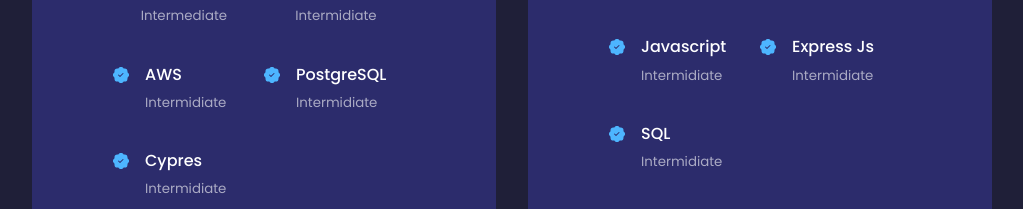
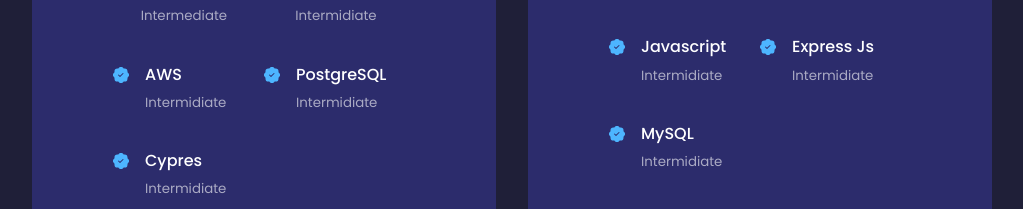
Before and after one commit to HillaryNyakundi/My-portfolio, a React (Create React App) app: page / in a window 1280 px wide. Shown: the part 1804-2013 px from the top of the page, without its empty margins (128-1151 px from the left). Built offline with nearby package versions, Linux system fonts and the light colour scheme.

Commit message:
minor fixes

```diff
--- a/src/components/contact/Contact.jsx
+++ b/src/components/contact/Contact.jsx
@@ -31,7 +31,7 @@
 
           <article className=" contact__option">
             <MdOutlineEmail className='contact__option-icon'/>
-            <h4>Email</h4>
+            <h4></h4>
             <h5>Mail me</h5>
             <a href="mailto:hillarynyakundi66@gmail.com" target='_blank'>Send a message</a>
           </article>
--- a/src/components/experience/Experience.jsx
+++ b/src/components/experience/Experience.jsx
@@ -95,7 +95,7 @@
             <article className='experience__details'>
               <BsPatchCheckFill className='experience__details-icons'/>
               <div>
-              <h4>SQL</h4>
+              <h4>MySQL</h4>
               <small className='text-light'>Intermidiate</small>
               </div>
             </article>
```
